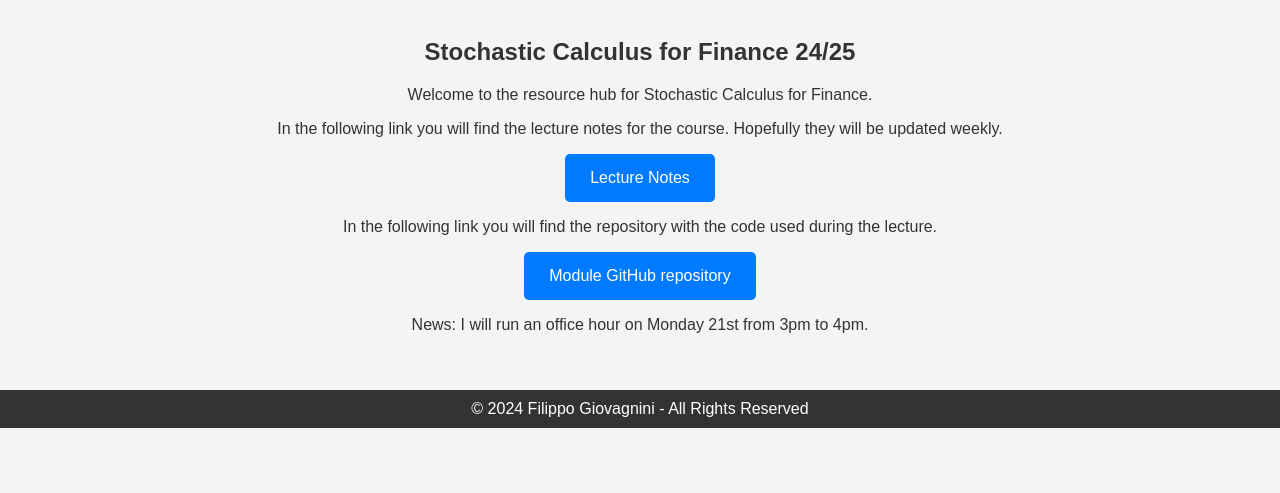
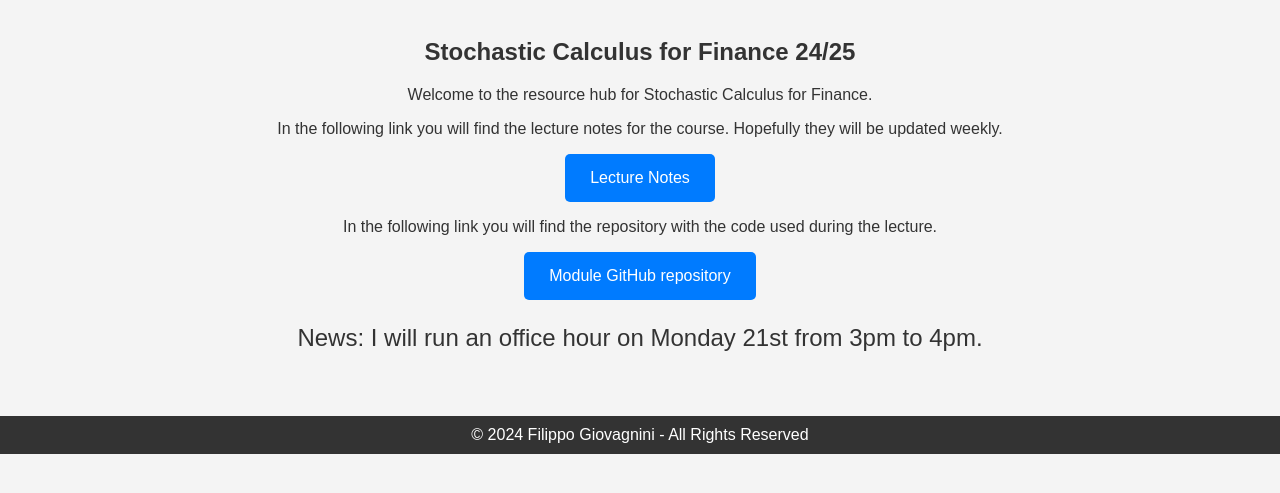
Before and after one commit to filippogiovagnini/filippogiovagnini.github.io, a plain HTML site: page ta-material.html in a window 1280 px wide. Shown: the part 117-610 px from the top of the page. Drawn offline with Linux system fonts and the light colour scheme.

Commit message:
more visible

```diff
--- a/ta-material.html
+++ b/ta-material.html
@@ -108,7 +108,7 @@
         <li><a href="https://imperiallondon-my.sharepoint.com/:b:/g/personal/fg323_ic_ac_uk/ESjE0KedsAJMncuDQ-U3hqsB1y0kJDycunJlJUKxmw3ckw?e=VOYVYf">Lecture Notes</a></li>
         <p>In the following link you will find the repository with the code used during the lecture.</p>
         <li><a href="https://github.com/filippogiovagnini/teaching_material">Module GitHub repository</a></li>
-        <div><p>News: I will run an office hour on Monday 21st from 3pm to 4pm.</p></div>
+        <div><p style="font-size: 1.5em;">News: I will run an office hour on Monday 21st from 3pm to 4pm.</p></div>
     </ul>
 </div>
 
```
